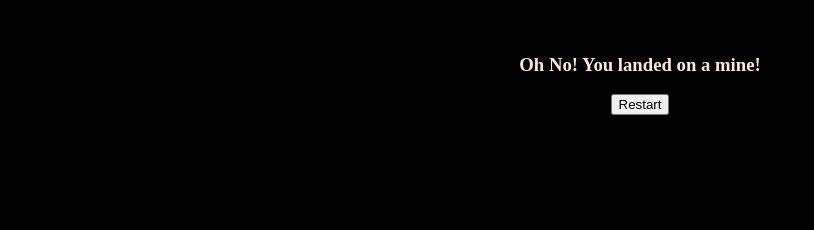
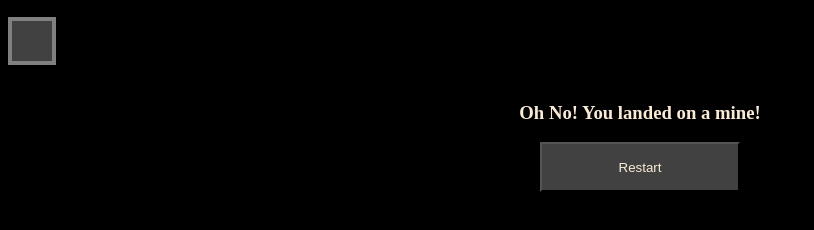
Before and after one commit to SEI-R-6-21/u1_project_prompt, a plain HTML site: page game.html in a window 1280 px wide. Shown: the part 50-280 px from the top of the page, without its empty margins (0-814 px from the left). Drawn offline with Linux system fonts and the light colour scheme.

Commit message:
added page styling and first cell

```diff
--- a/game.css
+++ b/game.css
@@ -9,3 +9,17 @@ color: antiquewhite;
 #board {
     text-align: center;
 }
+
+#cell  {
+background-color: rgb(65, 65, 65);
+height: 40px;
+width: 40px;
+border: 4px solid grey;
+}
+
+#restart {
+    background-color: rgb(65, 65, 65);
+    width: 200px;
+    height: 50px;
+    color: antiquewhite;
+}
--- a/game.html
+++ b/game.html
@@ -11,7 +11,7 @@
 <body>
     <div id="board">
         <h2>Minesweeper</h2>
-        <div id="displayboard"></div>
+        <div id="cell"></div>
         <br>
         <div id="lost">
             <h3>Oh No! You landed on a mine!</h3>
```
